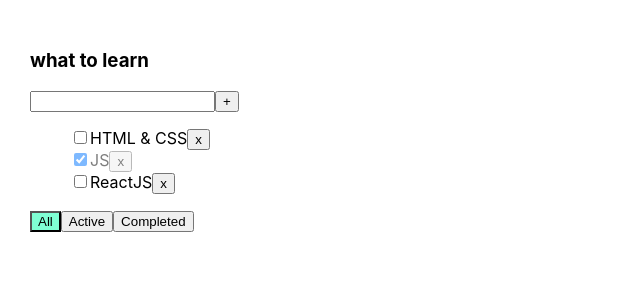
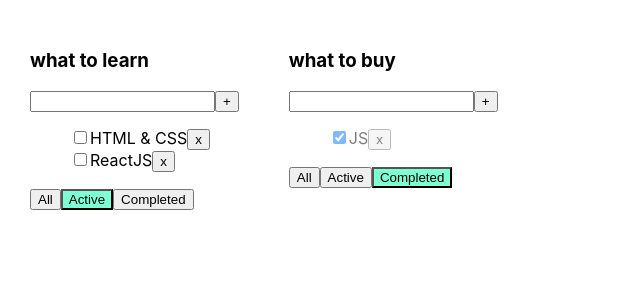
Before and after one commit to i1-kmv/TS-project, a React (Create React App) app: page / in a window 1280 px wide. Shown: the top 300 px of the page, without its empty margins (0-640 px from the left). Built offline with nearby package versions, Linux system fonts and the light colour scheme.

Commit message:
Создал отдельный стэйт для хранения тодолистов, изменил механизм фильтрации тасок

```diff
--- a/src/App.tsx
+++ b/src/App.tsx
@@ -4,6 +4,11 @@
 import {v1} from "uuid";
 
 export type FilterValuesType = "all" | "completed" | "active"
+type TodoListType = {
+    id: string
+    title: string
+    filter: FilterValuesType
+}
 
 
 function App() {
@@ -14,17 +19,7 @@
        {id: v1(), title:"ReactJS", isDone: false}
    ])
 
-    let [filter, setFilter] = useState<FilterValuesType>("all")
 
-
-    let tasksForTodolist = tasks
-
-    if (filter === "completed") {
-        tasksForTodolist = tasks.filter(t => t.isDone)
-    }
-    if (filter === "active") {
-        tasksForTodolist = tasks.filter(t => !t.isDone)
-    }
 
 
     const onDeleteTask = (id: string) => {
@@ -38,8 +33,8 @@
         setTasks(newTasks)
     }
 
-    const changeFilter = (value: FilterValuesType) => {
-        setFilter(value)
+    const changeFilter = (value: FilterValuesType, todoListId: string) => {
+
     }
 
     const changeStatus = (taskId: string, isDone: boolean) => {
@@ -53,20 +48,38 @@
     }
 
 
-
-
-
+    let [todoLists, setTodoLists] = useState<Array<TodoListType>>([
+        {id: v1(), title: "what to learn", filter: "active"},
+        {id: v1(), title: "what to buy", filter: "completed"},
+    ])
 
     return (
         <div className="App">
-            <TodoList title={"what to learn"}
+            {
+                todoLists.map((t) => {
+
+                    let tasksForTodolist = tasks
+
+                    if (t.filter === "completed") {
+                        tasksForTodolist = tasks.filter(t => t.isDone)
+                    }
+                    if (t.filter === "active") {
+                        tasksForTodolist = tasks.filter(t => !t.isDone)
+                    }
+
+                    return <TodoList title= {t.title}
+                                     key={t.id}
+                                     id={t.id}
                                      tasks={tasksForTodolist}
                                      onDeleteTask={onDeleteTask}
                                      changeFilter={changeFilter}
                                      onAddTask={onAddTask}
                                      changeTaskStatus={changeStatus}
-                      filter = {filter}
+                                     filter = {t.filter}
                     />
+                })
+            }
+
         </div>
     );
 }
--- a/src/TodoList.tsx
+++ b/src/TodoList.tsx
@@ -2,10 +2,11 @@
 import {FilterValuesType} from "./App";
 
 type PropsType = {
+    id: string
     title: string
     tasks: Array<TaskType>
     onDeleteTask: (taskId: string) => void
-    changeFilter: (value: FilterValuesType) => void
+    changeFilter: (value: FilterValuesType, todoListId: string) => void
     changeTaskStatus: (taskId: string, isDone: boolean) => void
     onAddTask: (newTaskTitle: string) => void
     filter: FilterValuesType
@@ -43,9 +44,9 @@
 
     }
 
-    const onAllFilter = () =>  props.changeFilter("all")
-    const onActiveFilter = () =>  props.changeFilter("active")
-    const onCompletedFilter = () => props.changeFilter("completed")
+    const onAllFilter = () =>  props.changeFilter("all", props.id)
+    const onActiveFilter = () =>  props.changeFilter("active", props.id)
+    const onCompletedFilter = () => props.changeFilter("completed", props.id)
 
 
 
```
Lines whose indentation alone changed are shown as unchanged.
